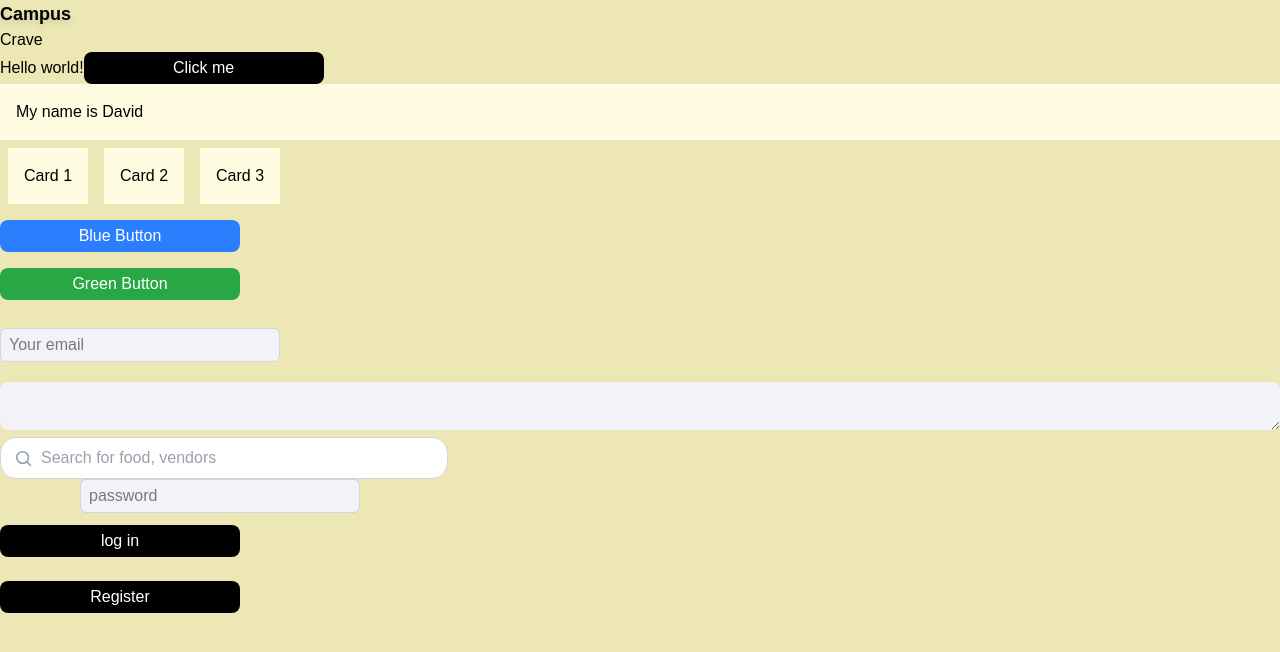
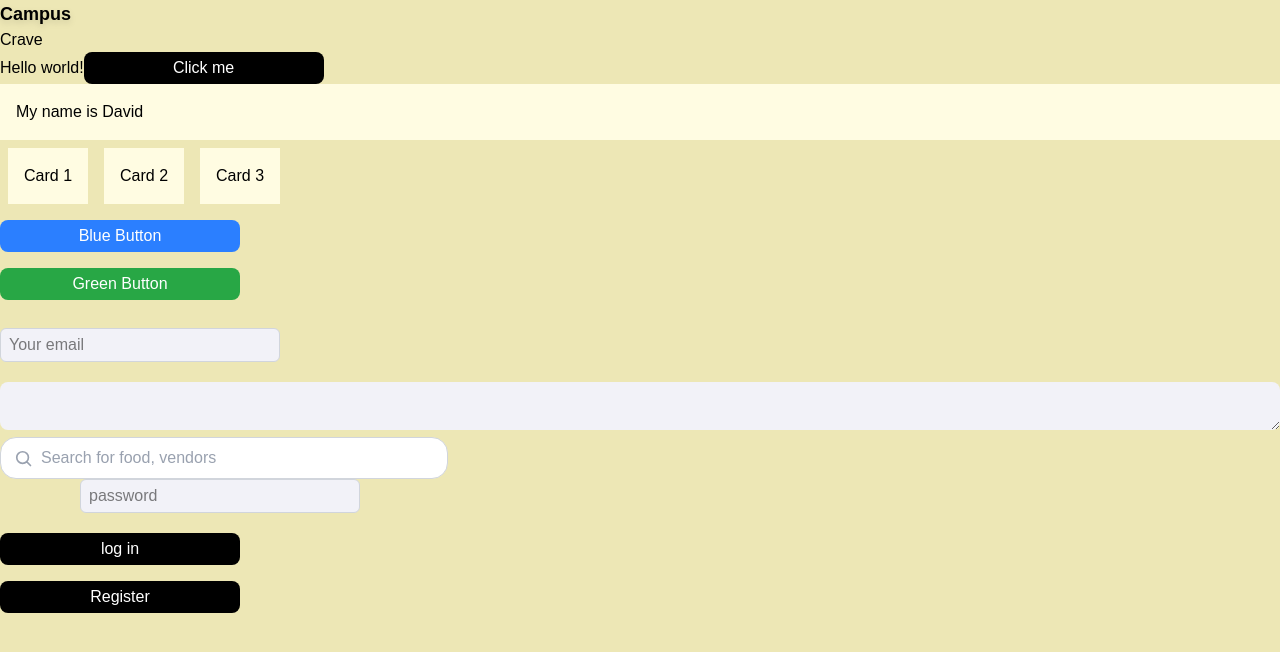
Before and after one commit to Dayveed-04/CampusCrave-Frontend, a Next.js app: page / in a window 1280 px wide. Shown: the top 652 px of the page. Built offline with nearby package versions, Linux system fonts and the light colour scheme.

Commit message:
Save current work

```diff
--- a/src/app/page.js
+++ b/src/app/page.js
@@ -43,9 +43,9 @@ export default function LandingPage() {
       <SearchBar></SearchBar>
 
       <BaseInput placeholder="password " className="mx-20"></BaseInput>
-       <Column className="gap-4">
-      <Button className="my-3">log in</Button>
-      <Button className="my-3">Register</Button>
+       <Column className="space-y-4 my-5">
+      <Button >log in</Button>
+      <Button>Register</Button>
       </Column>
 
 
```
